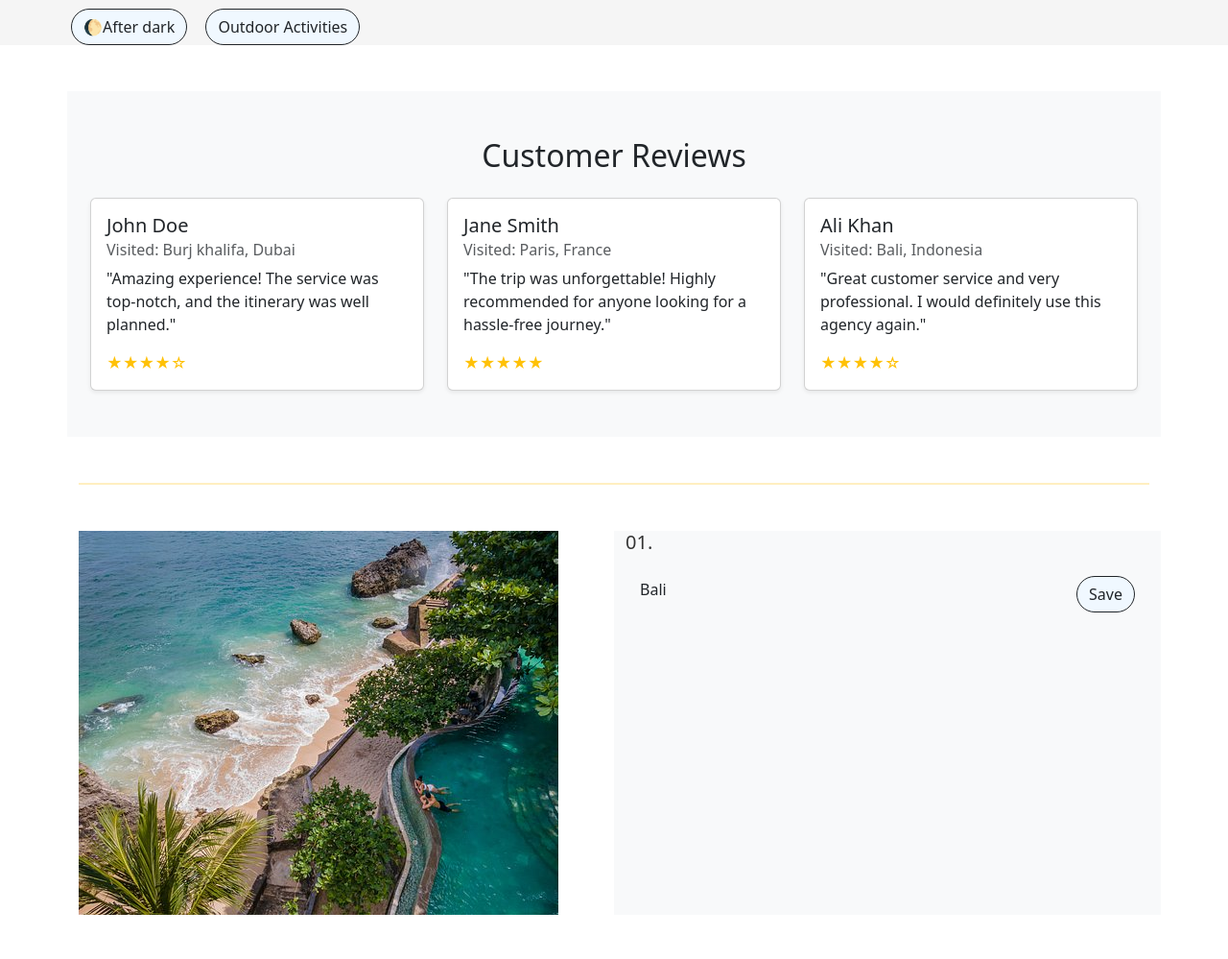
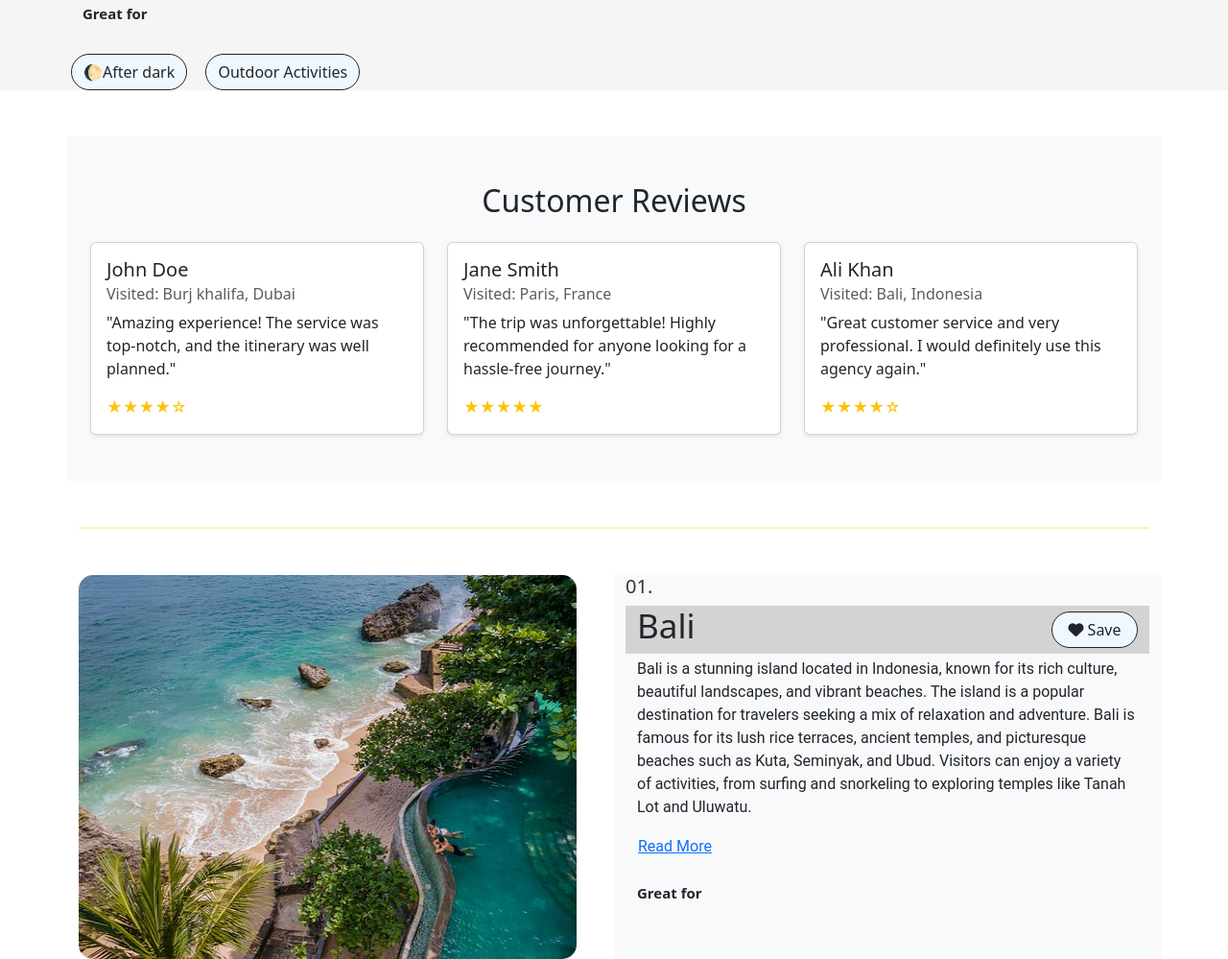
Before and after one commit to poly1997p/Batch-16-class-17, a plain HTML site: page populardes.html in a window 1280 px wide. Shown: the part 1749-2748 px from the top of the page at 96% size. Before the commit the page ends 2702 px from the top, so only its background shows below. Drawn offline with nearby package versions, Linux system fonts and the light colour scheme.

Commit message:
class 17

```diff
--- a/about.css
+++ b/about.css
@@ -61,13 +61,27 @@ background-color: aliceblue;
   background-color: aliceblue;
 
   height: auto;
-  max-width: 90%;
+ width: 90px;
 }
 
 .custom-con{
   overflow: hidden;
   box-sizing: border-box;
-  padding: 15px;
+
   margin: 0;
   max-width: 100%;
+  background-color: lightgray;
 }
+/* ===bali-img=== */
+.cap-img{
+ border-radius: 15px;
+}
+/* ===bali-paragrph=== */
+.custom-paragraph{
+  font-family: 'Roboto', sans-serif;
+}
+
+.custom-great{
+  font-weight: bold;
+  font-size: 15px;
+}
--- a/populardes.html
+++ b/populardes.html
@@ -4,6 +4,8 @@
     <meta charset="UTF-8">
     <meta name="viewport" content="width=device-width, initial-scale=1.0">
     <title>Document</title>
+    <link href="https://cdnjs.cloudflare.com/ajax/libs/font-awesome/6.0.0/css/all.min.css" rel="stylesheet">
+
     <link href="https://cdn.jsdelivr.net/npm/bootstrap@5.3.3/dist/css/bootstrap.min.css" rel="stylesheet">
 <link href="about.css" rel="stylesheet">
 </head>
@@ -151,6 +153,13 @@
       Catch a show at the Dubai Opera, see downtown from atop the Burj Khalifa and spend an afternoon along Dubai Creek exploring the gold, textile and spice souks. If you’re looking for thrills, you can float above the desert dunes in a hot air balloon,
        climb aboard a high-speed ride at IMG Worlds of Adventure or skydive over the Palm Jumeirah</p>
        <br>
+       <div class="container-fluid mt-4 ">
+        <div class="row">
+         <div class="col-sm-12 col-md-12 custom-great">
+        Great for
+         </div>
+        </div>
+         </div>
 
        <button class="btn btn-outline-dark cus-btn" role="button">🌔After dark</button>
        <button class="btn btn-outline-dark cus-btn" role="button">Outdoor Activities</button>
@@ -217,7 +226,6 @@
  </div>
  </div>
   </section>
-
     <!-- =====review end==== -->
       <div class="container">
      <hr class="border-warning bg-dark my-5 custome-line">
@@ -228,24 +236,46 @@
 <div class="container mt-5">
  <div class="row">
             <!-- ====1st div=== -->
-        <div class="col-sm-12 col-md-6 col-lg-6">
-        <a href="#"><img src="img/caption (6).jpg"></a>
+  <div class="col-sm-12 col-md-6 col-lg-6 ">
+  <a  href="#"><img  class="cap-img" src="img/caption (6).jpg" style="width: 95%; height:400px; display: block;"></a>
 </div>
                 <!-- ====2nd div==== -->
  <div class="col-sm-12 col-md-6 col-lg-6 bg-light">
   <div><h6 style="color: #333333; font-size: 20px;">01.</h6></div>
-                  <div class="container-fluid mt-2 bg-light custom-con">
-                      <div class="row g-0 align-items-center">
+  <div class="container-fluid mt-2  custom-con">
+   <div class="row  align-items-center">
   <div class="col-sm-12 col-md-6 col-lg-6">
-                              <h6>Bali</h6>
+   <h2 style="font-size: 35px;">Bali</h2>
   </div>
   <div class="col-sm-12 col-md-6 col-lg-6 text-end">
-                              <button class="btn btn-outline-dark bali-btn" role="button">Save</button>
+  <button class="btn btn-outline-dark bali-btn" role="button"><i class="fa fa-heart"></i> Save</button>
  </div>
  </div>
   </div>
+       <!-- =====paragraph-part==== -->
+  <div class="container mt-1 custom-paragraph">
+   <p>
+   Bali is a stunning island located in Indonesia, known for its rich culture, beautiful landscapes, and vibrant beaches.
+  The island is a popular destination for travelers seeking a mix of relaxation and adventure. Bali is famous for its
+ lush rice terraces, ancient temples, and picturesque beaches such as Kuta, Seminyak, and Ubud. Visitors can enjoy a variety of
+   activities, from surfing and snorkeling to exploring temples like Tanah Lot and Uluwatu.
+    <span id="moreText" class="collapse">The island also offers a chance to immerse in traditional Balinese culture, with its unique dance, music, and arts. Whether you're looking for a peaceful retreat or an exciting adventure, Bali has something for everyone.</span>
+  </p>
+       <!-- Button for toggling -->
+  <button class="btn btn-link p-0" type="button" data-bs-toggle="collapse" data-bs-target="#moreText" aria-expanded="false" aria-controls="moreText">
+    Read More
+   </button>
    </div>
-
+       <!-- ===paragrap-pard-end===   -->
+  <div class="container-fluid mt-4 ">
+ <div class="row">
+  <div class="col-sm-12 col-md-12 custom-great">
+ Great for
+  </div>
+ </div>
+  </div>
+  <!-- ==great-for end== -->
+ </div>
 
    </div>
      </div>
```
Lines whose indentation alone changed are shown as unchanged.
